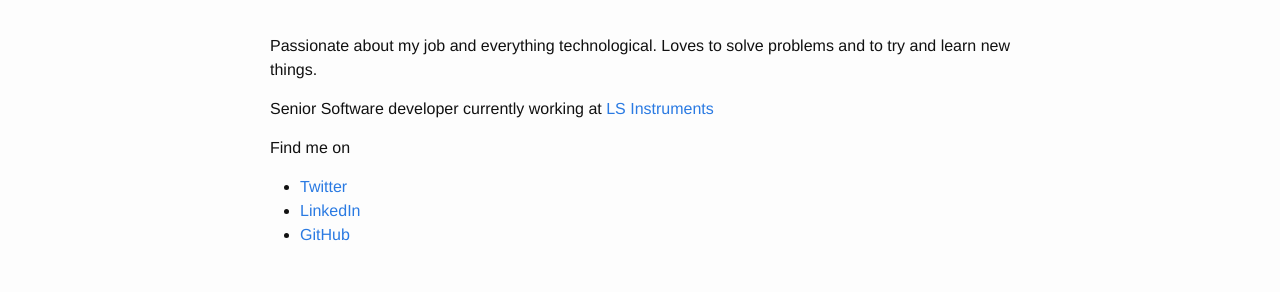
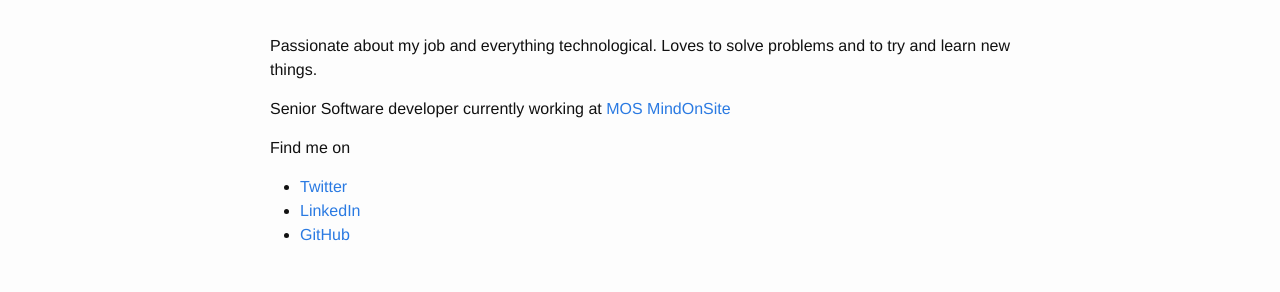
Before and after one commit to Gimly/gimly.github.io, a Jekyll site: the page built from about.md, in a window 1280 px wide. Shown: the part 130-422 px from the top of the page. Built offline with Jekyll 4.4.1, drawn with Linux system fonts in a browser that asks for light colours.

Commit message:
Changed about text

```diff
--- a/about.md
+++ b/about.md
@@ -5,7 +5,7 @@ permalink: /about/
 ---
 Passionate about my job and everything technological. Loves to solve problems and to try and learn new things.
 
-Senior Software developer currently working at [LS Instruments](http://lsinstruments.ch)
+Senior Software developer currently working at [MOS MindOnSite](http://www.mindonsite.com/)
 
 Find me on
 
```
